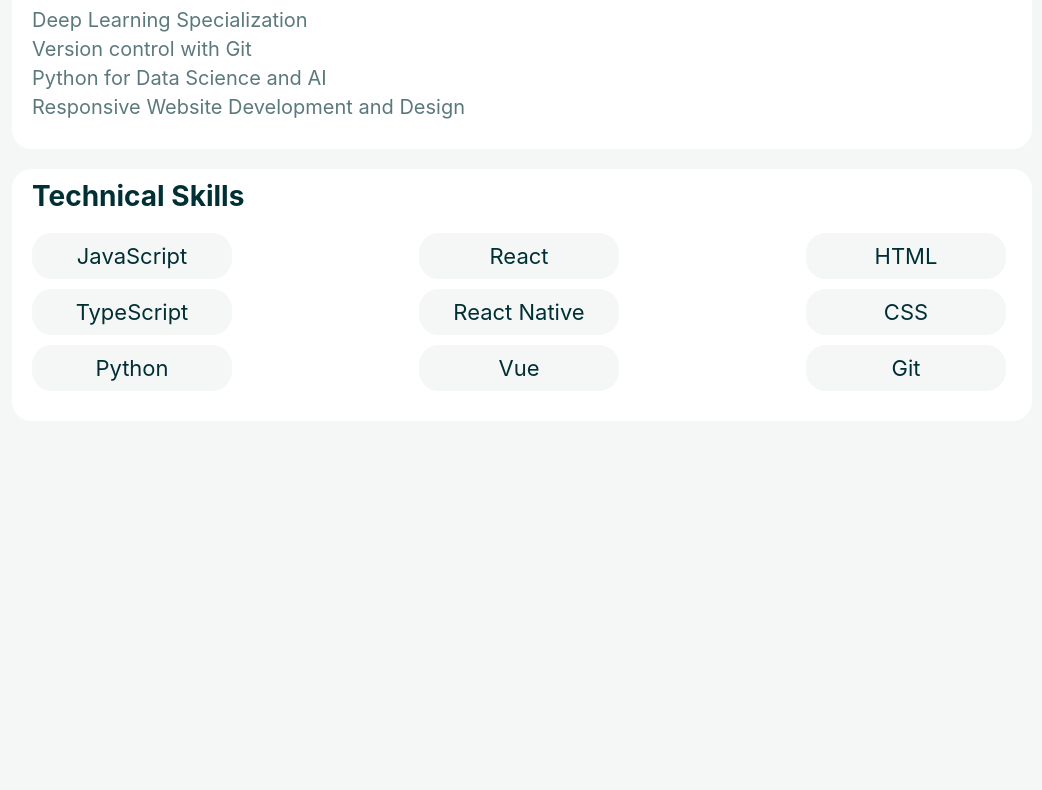
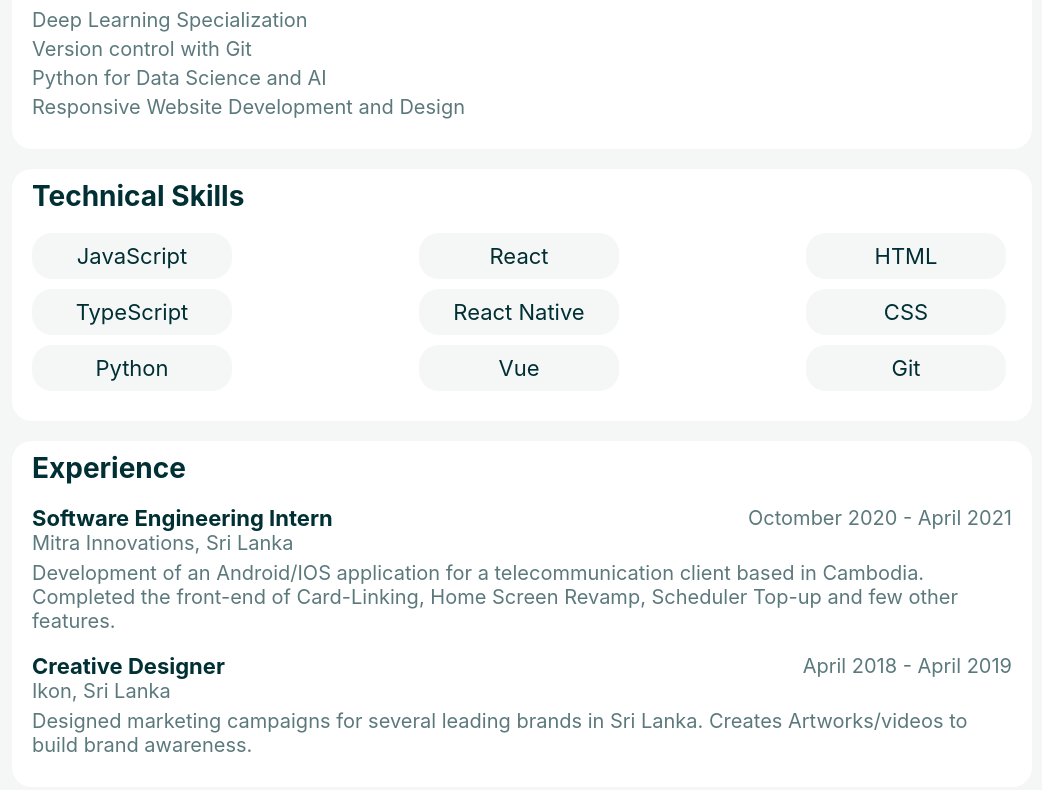
Before and after one commit to Isuru-Dissanayake/personalwebsite, a React (Create React App) app: page / in a window 1280 px wide. Shown: the part 474-1264 px from the top of the page, without its empty margins (118-1160 px from the left). Before the commit the page ends 903 px from the top, so only its background shows below. Built offline with nearby package versions, Linux system fonts and the light colour scheme; a web font is replaced by a local one.

Commit message:
initial commit

```diff
--- /dev/null
+++ b/src/assets/data/experienceData.js
@@ -0,0 +1,16 @@
+export const experienceData = [
+  {
+    title: "Software Engineering Intern",
+    date: "Octomber 2020 - April 2021",
+    subTitle: "Mitra Innovations, Sri Lanka",
+    details:
+      "Development of an Android/IOS application for a telecommunication client based in Cambodia. Completed the front-end of Card-Linking, Home Screen Revamp, Scheduler Top-up and few other features."
+  },
+  {
+    title: "Creative Designer",
+    date: "April 2018 - April 2019",
+    subTitle: "Ikon, Sri Lanka",
+    details:
+      "Designed marketing campaigns for several leading brands in Sri Lanka. Creates Artworks/videos to build brand awareness."
+  }
+];
--- /dev/null
+++ b/src/assets/data/personalData.js
@@ -0,0 +1,8 @@
+export const personalData = [
+  {
+    name: "Isuru Dissanayake",
+    designation: "Software Developer",
+    linkedIn: "https://www.linkedin.com/in/isurudissanayakepage/",
+    gitHub: "https://github.com/Isuru-Dissanayake"
+  }
+];
--- a/src/components/pages/homepage/index.js
+++ b/src/components/pages/homepage/index.js
@@ -9,6 +9,8 @@ import {
 import { educationData } from "../../../assets/data/educationData";
 import { coursesData } from "../../../assets/data/coursesData";
 import { skillsData } from "../../../assets/data/skillsData";
+import { experienceData } from "../../../assets/data/experienceData";
+import { personalData } from "../../../assets/data/personalData";
 
 class HomePage extends React.Component {
   constructor(props) {
@@ -52,6 +54,7 @@ class HomePage extends React.Component {
         <HeaderTemplate
           toggleTheme={this.toggleTheme}
           isToggleChecked={isToggleChecked}
+          data={personalData}
         />
         <SectionTemplate
           isEducationSection={true}
@@ -60,6 +63,11 @@ class HomePage extends React.Component {
           coursesData={coursesData}
         />
         <SkillsTemplate data={skillsData} />
+        <SectionTemplate
+          isEducationSection={false}
+          title={"Experience"}
+          data={experienceData}
+        />
       </div>
     );
   }
--- a/src/components/templates/headerTemplate/index.js
+++ b/src/components/templates/headerTemplate/index.js
@@ -6,37 +6,37 @@ import Icon from "@mdi/react";
 import { mdiLinkedin, mdiGithub } from "@mdi/js";
 import profilePhoto from "../../../assets/images/logo.jpg";
 
-const onClickSocialIcon = (item) => {
+const onClickSocialIcon = (item, data) => {
   switch (item) {
     case "LinkedIn":
-      var url = "https://www.linkedin.com/in/isurudissanayakepage/";
+      var url = data[0].linkedIn;
       break;
     case "Github":
-      var url = "https://github.com/Isuru-Dissanayake";
+      var url = data[0].gitHub;
       break;
     default:
-      var url = "https://www.linkedin.com/in/isurudissanayakepage/";
+      var url = data[0].linkedIn;
   }
   window.open(url);
 };
 
 const HeaderTemplate = (props) => {
-  const { toggleTheme, isToggleChecked } = props;
+  const { toggleTheme, isToggleChecked, data } = props;
   return (
     <div className="headerContainer">
       <div className="headerImage">
         <img src={profilePhoto} className="image" alt="profilePhoto" />
       </div>
       <div className="headerDetails">
-        <div className="headerTitle">Isuru Dissanayake</div>
-        <div className="headerSubtitle">Software Developer</div>
+        <div className="headerTitle">{data[0].name}</div>
+        <div className="headerSubtitle">{data[0].designation}</div>
         <div className="socialMediaIcons">
           <Icon
             path={mdiLinkedin}
             size={1.3}
             className="socialMediaIcons"
             onClick={() => {
-              onClickSocialIcon("LinkedIn");
+              onClickSocialIcon("LinkedIn", data);
             }}
           />
           <Icon
@@ -44,7 +44,7 @@ const HeaderTemplate = (props) => {
             size={1.3}
             className="socialMediaIcons"
             onClick={() => {
-              onClickSocialIcon("Github");
+              onClickSocialIcon("Github", data);
             }}
           />
         </div>
--- a/src/components/templates/skillsTemplate/index.js
+++ b/src/components/templates/skillsTemplate/index.js
@@ -16,7 +16,6 @@ const SkillsTemplate = (props) => {
   const [width, setWidth] = React.useState(window.innerWidth);
 
   const updateWidthAndHeight = () => {
-    console.log(width);
     setWidth(window.innerWidth);
     if (width < 600) {
       document.getElementById("skillsRow1").style.flexDirection = "column";
--- a/src/styles.css
+++ b/src/styles.css
@@ -8,6 +8,7 @@ body {
   background-color: var(--background-color);
   color: var(--text-color);
   opacity: var(--opacity);
+  padding-bottom: 30px;
 }
 .light-theme {
   --background-color: #f5f7f7;
```
